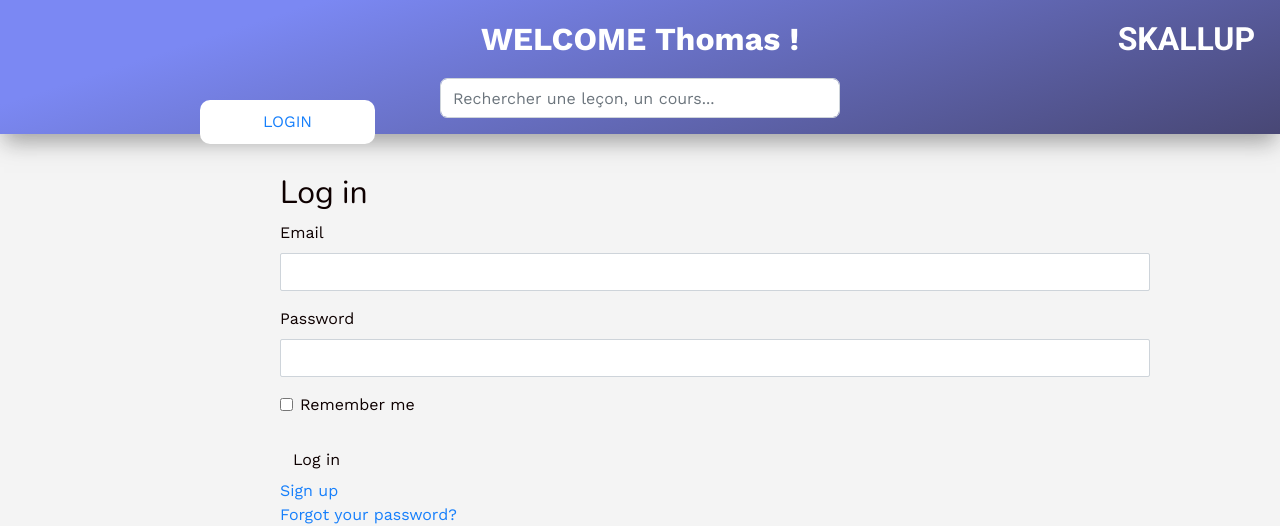
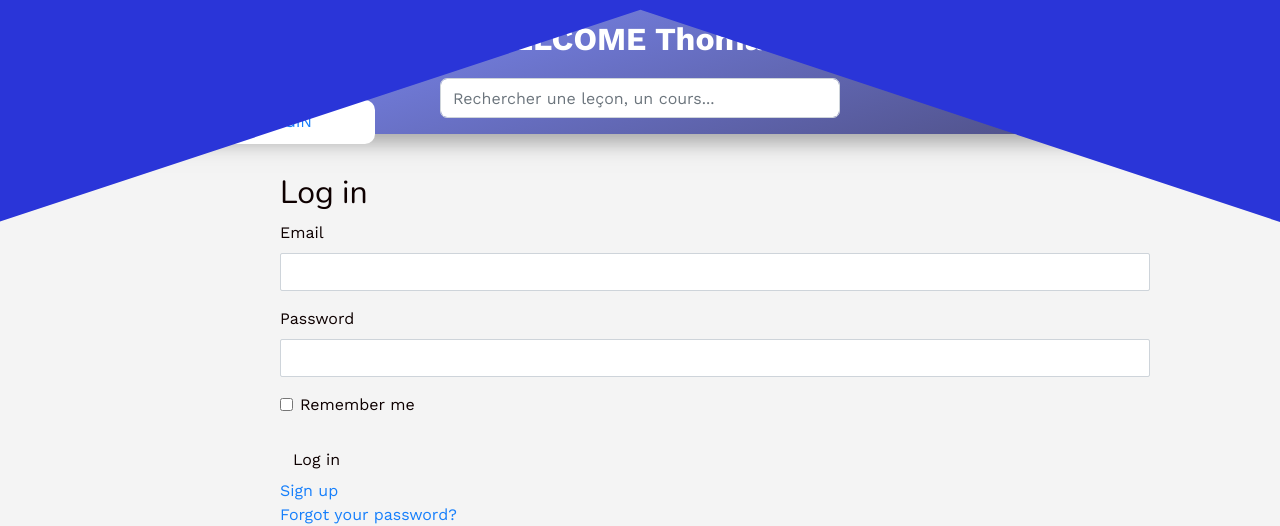
Before and after one commit to ThomasBil/SKALLUP, a Rails app: page /users/sign_in in a window 1280 px wide. Shown: the top 526 px of the page. Run offline with Rails 7, Linux system fonts and the light colour scheme; style sheets or scripts are compiled from the project's sources; some libraries are stand-ins or nearby versions.

Commit message:
mise en page

```diff
--- a/app/assets/stylesheets/components/_index.scss
+++ b/app/assets/stylesheets/components/_index.scss
@@ -1,13 +1,16 @@
 // Import your components CSS files here.
 @import "alert";
 @import "avatar";
+@import "button-back";
 @import "button-filter";
 @import "cars_cours";
+@import "duo-buttons";
 @import "filter";
 @import "footer";
 @import "last-lesson";
 @import "navbar";
 @import "nouveau";
+@import "page-login";
 @import "progression-bar";
 @import "progression-cards";
 @import "question-cards";
@@ -15,6 +18,4 @@
 @import "quizz-cards-index";
 @import "show_course";
 @import "start-button";
-@import "duo-buttons";
-@import "button-back";
 @import "swiper";
--- /dev/null
+++ b/app/assets/stylesheets/components/_page-login.scss
@@ -0,0 +1,20 @@
+.custom-shape-divider-top-1638533727 {
+    position: absolute;
+    top: 0;
+    left: 0;
+    width: 100%;
+    overflow: hidden;
+    line-height: 0;
+    transform: rotate(180deg);
+}
+
+.custom-shape-divider-top-1638533727 svg {
+    position: relative;
+    display: block;
+    width: calc(100% + 1.3px);
+    height: 222px;
+}
+
+.custom-shape-divider-top-1638533727 .shape-fill {
+    fill: #2A35D8;
+}
--- a/app/views/devise/sessions/new.html.erb
+++ b/app/views/devise/sessions/new.html.erb
@@ -1,3 +1,10 @@
+<div>
+  <div class="custom-shape-divider-top-1638533727">
+      <svg data-name="Layer 1" xmlns="http://www.w3.org/2000/svg" viewBox="0 0 1200 120" preserveAspectRatio="none">
+          <path d="M598.97 114.72L0 0 0 120 1200 120 1200 0 598.97 114.72z" class="shape-fill"></path>
+      </svg>
+  </div>
+  <div>
     <h2>Log in</h2>
 
     <%= simple_form_for(resource, as: resource_name, url: session_path(resource_name)) do |f| %>
@@ -18,3 +25,6 @@
     <% end %>
 
     <%= render "devise/shared/links" %>
+
+  </div>
+</div>
```
Lines whose indentation alone changed are shown as unchanged.
